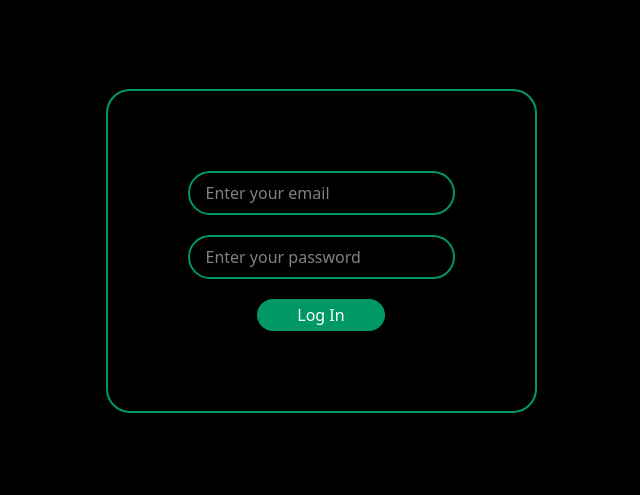
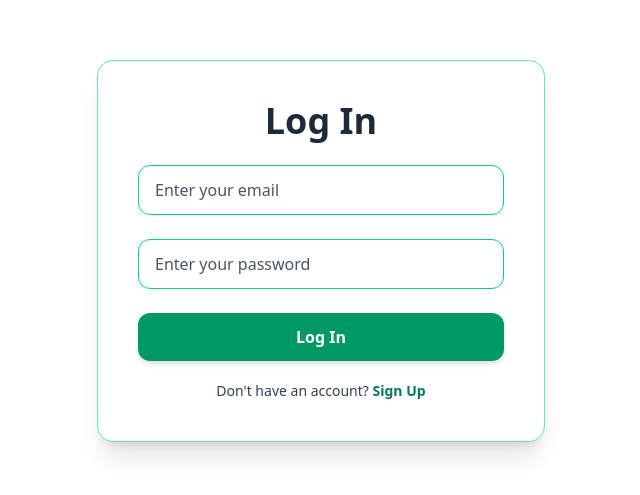
Before and after one commit to tejasmusale99/employee-management-system, a React (Vite) app: page / in a window 1280 px wide. Shown: the part 149-644 px from the top of the page, without its empty margins (319-959 px from the left). Built offline with nearby package versions, Linux system fonts and the light colour scheme.

Commit message:
enhace its ui using tailwind

```diff
--- a/src/components/Auth/LogIn.jsx
+++ b/src/components/Auth/LogIn.jsx
@@ -21,18 +21,52 @@ const LogIn = () => {
     }
 
   return (
-    <div className="flex items-center justify-center h-screen w-screen ">
-      <div className="border-2 border-emerald-600 p-20 rounded-3xl">
-        <form className="flex flex-col gap-5 items-center justify-center" onSubmit={
-            (e)=>{
-                submitHandler(e)
-        }}>
-          <input className="border-2 border-emerald-600 rounded-full py-2 px-4 " type="email" placeholder="Enter your email" value={email} onChange={(e)=>{chnageEmailHandler(e)}}/>
-          <input className="border-2 border-emerald-600 rounded-full py-2 px-4 " type="password" placeholder="Enter your password" value={password} onChange={(e)=>{chnagePasswordHandler(e)}}/>
-          <button className=" bg-emerald-600 rounded-full py-1 px-10 cursor-pointer hover:bg-emerald-500 hover:text-black" type="submit">Log In</button>
-        </form>
-      </div>
-    </div>
+<div className="flex items-center justify-center min-h-screen  px-4">
+  <div className="w-full max-w-md bg-white border border-emerald-300 shadow-xl rounded-2xl p-8 sm:p-10">
+    <h2 className="text-4xl font-bold text-center text-gray-800 mb-6">Log In</h2>
+
+    <form
+      className="flex flex-col gap-6"
+      onSubmit={(e) => {
+        submitHandler(e);
+      }}
+    >
+      <input
+        className="border border-emerald-400 rounded-xl py-3 px-4 focus:outline-none focus:ring-2 focus:ring-emerald-500 text-gray-800 placeholder-gray-600 transition-all duration-200"
+        type="email"
+        placeholder="Enter your email"
+        value={email}
+        onChange={(e) => chnageEmailHandler(e)}
+        required
+      />
+
+      <input
+        className="border border-emerald-400 rounded-xl py-3 px-4 focus:outline-none focus:ring-2 focus:ring-emerald-500 text-gray-800 placeholder-gray-600 transition-all duration-200"
+        type="password"
+        placeholder="Enter your password"
+        value={password}
+        onChange={(e) => chnagePasswordHandler(e)}
+        required
+      />
+
+      <button
+        type="submit"
+        className="bg-emerald-600 text-white font-semibold rounded-xl py-3 hover:bg-emerald-500 shadow-md transition duration-300"
+      >
+        Log In
+      </button>
+    </form>
+
+    <p className="text-center text-sm text-gray-700 mt-5">
+      Don't have an account?{" "}
+      <span className="text-emerald-700 font-semibold cursor-pointer hover:underline">
+        Sign Up
+      </span>
+    </p>
+  </div>
+</div>
+
+
   );
 };
 
--- a/src/index.css
+++ b/src/index.css
@@ -1,8 +1 @@
 @import "tailwindcss";
-
-*{
-  color: #fff;
-}
-body{
-  background: #000;
-}
```
